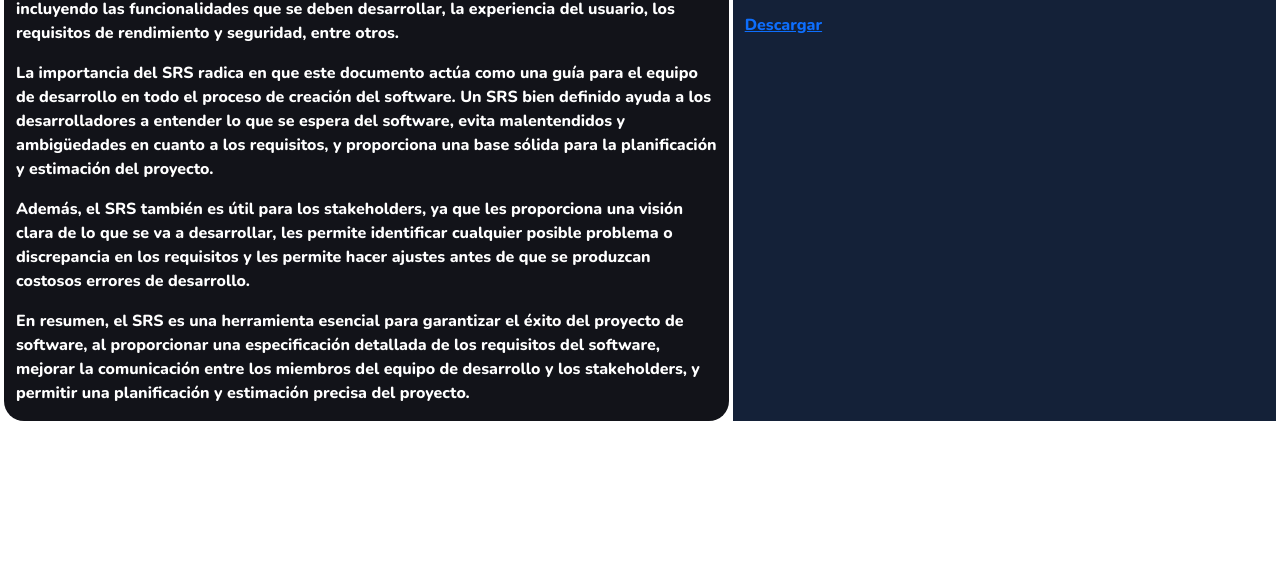
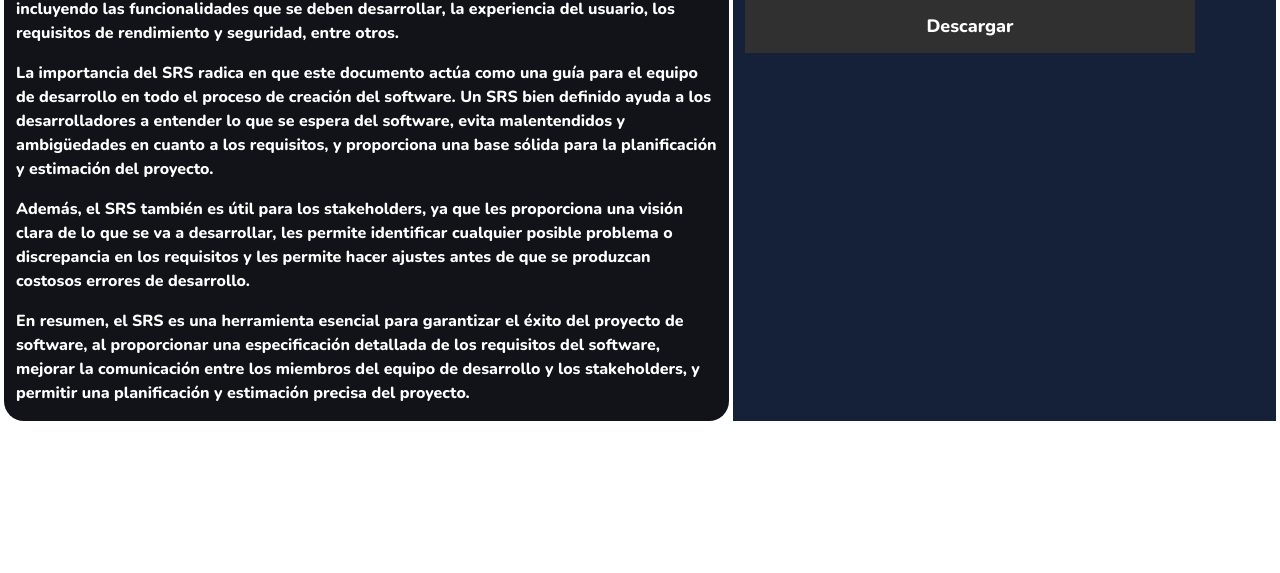
Before and after one commit to CarsOk/tienda_ropa, a plain HTML site: page docs/index.html in a window 1280 px wide. Shown: the part 227-800 px from the top of the page. Drawn offline with nearby package versions, Linux system fonts and the light colour scheme.

Commit message:
Update style.css

```diff
--- a/docs/style.css
+++ b/docs/style.css
@@ -1,6 +1,4 @@
 main{
-  font-family: 'Nunito', sans-serif;
-
   color: white;
   font-family: 'Nunito', sans-serif;
 }
@@ -44,6 +42,27 @@ header{
   box-shadow: 0 0 40px 40px #303031 inset;
   color: white;
 }
+.fourth {
+  text-decoration: none;
+  background-color: #303031;
+  border: 0px #f1c40f;
+  color: #ffffff;
+  background-image: -webkit-linear-gradient(45deg, #f1c40f 50%, transparent 50%);
+  background-image: linear-gradient(45deg, #18191a 50%, transparent 50%);
+  background-position: 100%;
+  background-size: 400%;
+  -webkit-transition: background 300ms ease-in-out;
+  transition: background 300ms ease-in-out;
+  font-size: 18px;
+  padding-left: 35%;
+  padding-right: 35%;
+  padding-top: 15px;
+  padding-bottom: 15px;
+}
+.fourth:hover {
+  background-position: 0;
+  color: #ffffff;
+}
 
 #nav1{
   background-color: #18191a;
```
